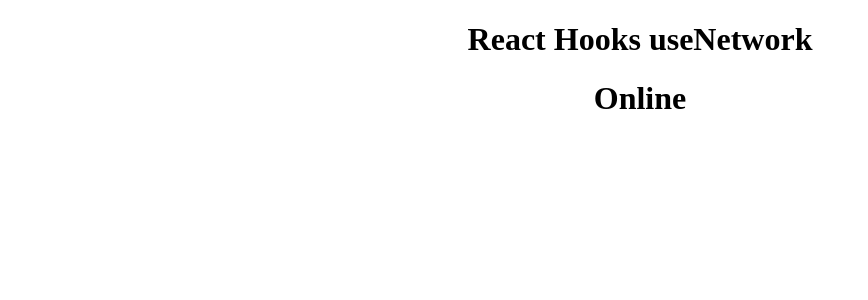
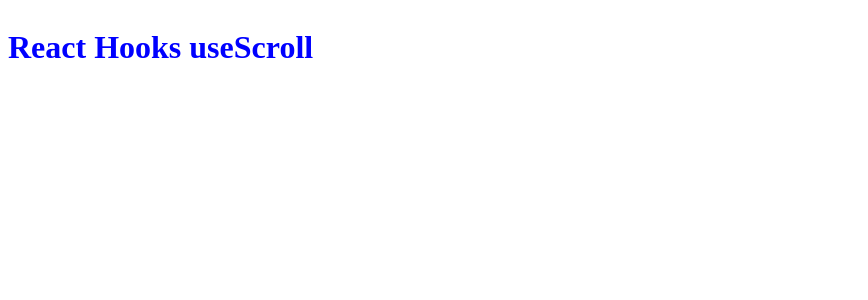
Before and after one commit to junyeong-dev/react-hooks, a React (Create React App) app: page / in a window 1280 px wide. Shown: the top 300 px of the page, without its empty margins (0-868 px from the left). Built offline with nearby package versions, Linux system fonts and the light colour scheme.

Commit message:
useScroll

```diff
--- a/src/index.js
+++ b/src/index.js
@@ -2,36 +2,26 @@
 import ReactDOM from 'react-dom';
 import './App.css';
 
-// useNetwork - navigator가 online 또는 offline이 되는걸 막아줌
-const useNetwork = (onChange) => {
-    const [status, setStatus] = useState(navigator.onLine);
-    const handleChange = () => {
-        if(onChange === "function"){
-            onchange(navigator.onLine);
-        }
-        setStatus(navigator.onLine);
+const useScroll = () => {
+    const [state, setState] = useState({
+        x: 0,
+        y: 0
+    });
+    const onScroll = () => {
+        setState({x: window.scrollX, y: window.scrollY});
     }
     useEffect(() => {
-        window.addEventListener("online", handleChange);
-        window.addEventListener("offline", handleChange);
-        return () => {
-            window.removeEventListener("online", handleChange);
-            window.removeEventListener("offline", handleChange);
-        }
+        window.addEventListener("scroll", onScroll);
+        return () => window.removeEventListener("scroll", onScroll);
     }, []);
-    return status;
-};
-
+    return state;
+}
 
 const App = () => {
-  const handleNetworkChange = (online) => {
-      console.log(online ? "Online" : "Offline");
-  }
-  const onLine = useNetwork(handleNetworkChange);
+  const { y } = useScroll();
   return (
-  <div className="App">
-      <h1>React Hooks useNetwork</h1>
-      <h1>{ onLine ? "Online" : "Offline" }</h1>
+  <div className="App" style={{  height: "1000vh" }}>
+      <h1 style={{ position: 'fixed', color: y > 100 ? "red" : "blue" }}>React Hooks useScroll</h1>
   </div>
   );
 }
```
Also changed, not shown: src/useNetwork.js (added, +40 -0 lines).
